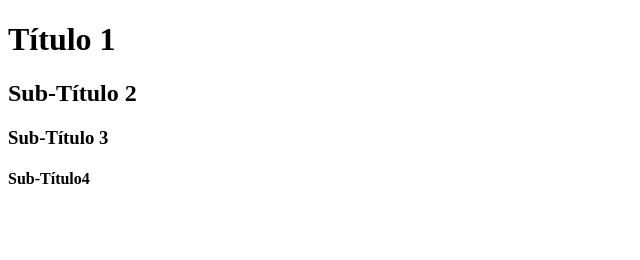
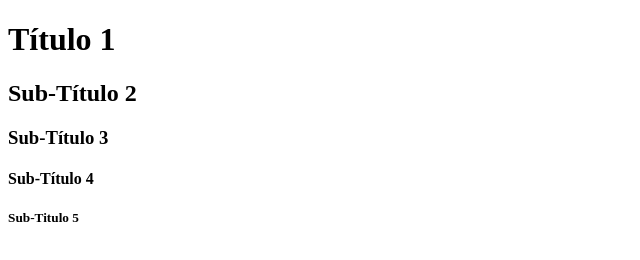
Before and after one commit to Franzaviza/practica_repositorio, a plain HTML site: page index.html in a window 1280 px wide. Shown: the full height of the page, 0-640 px from the left. Drawn offline with Linux system fonts and the light colour scheme.

Commit message:
#1 Bug en Index Arreglado

```diff
--- a/index.html
+++ b/index.html
@@ -13,6 +13,7 @@
     <h1>Título 1</h1>
     <h2>Sub-Título 2</h2>
     <h3>Sub-Título 3</h3>
-    <h4>Sub-Título4</h4>
+    <h4>Sub-Título 4</h4>
+    <h5>Sub-Titulo 5</h5>
 </body>
 </html>
```
